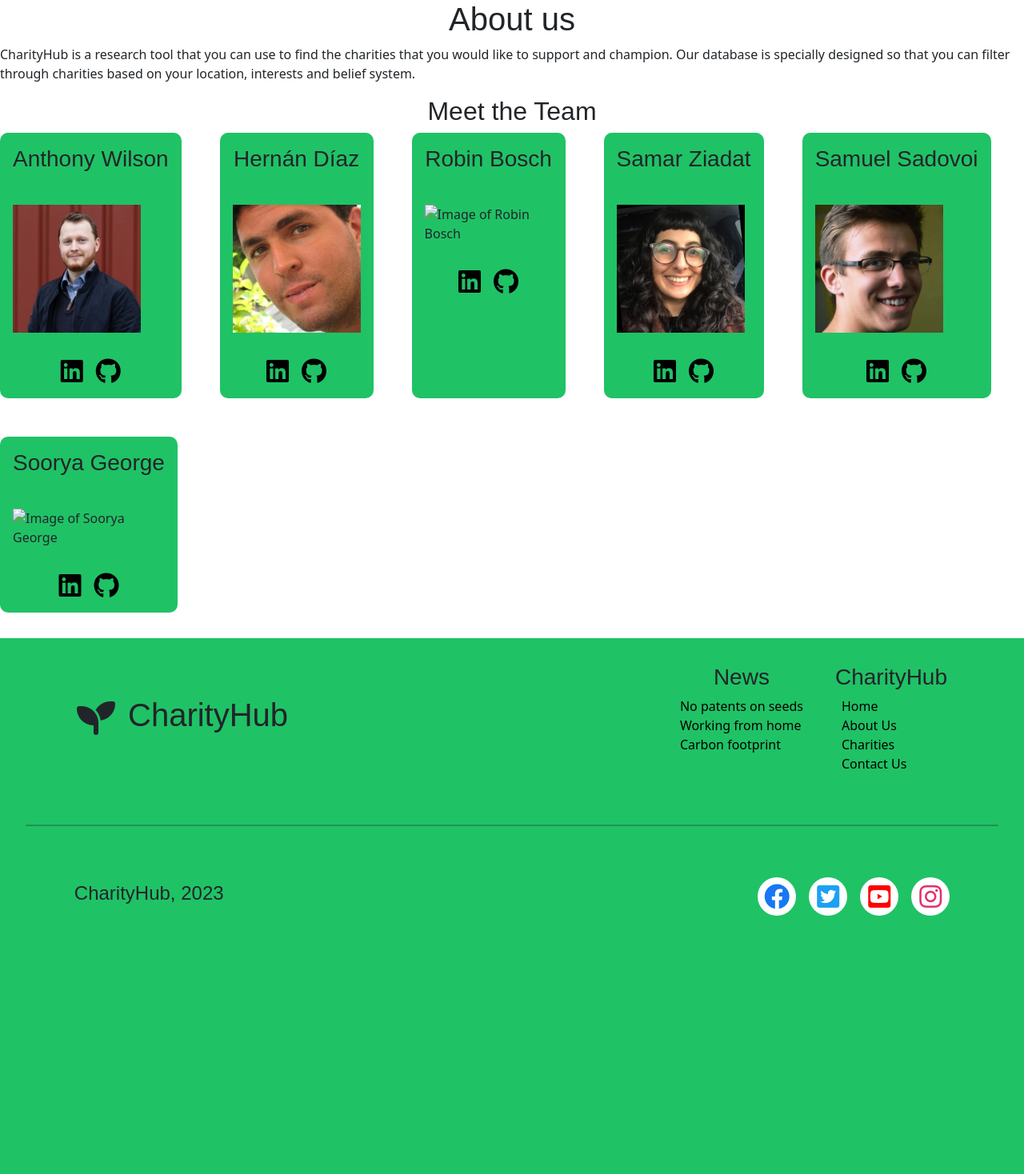
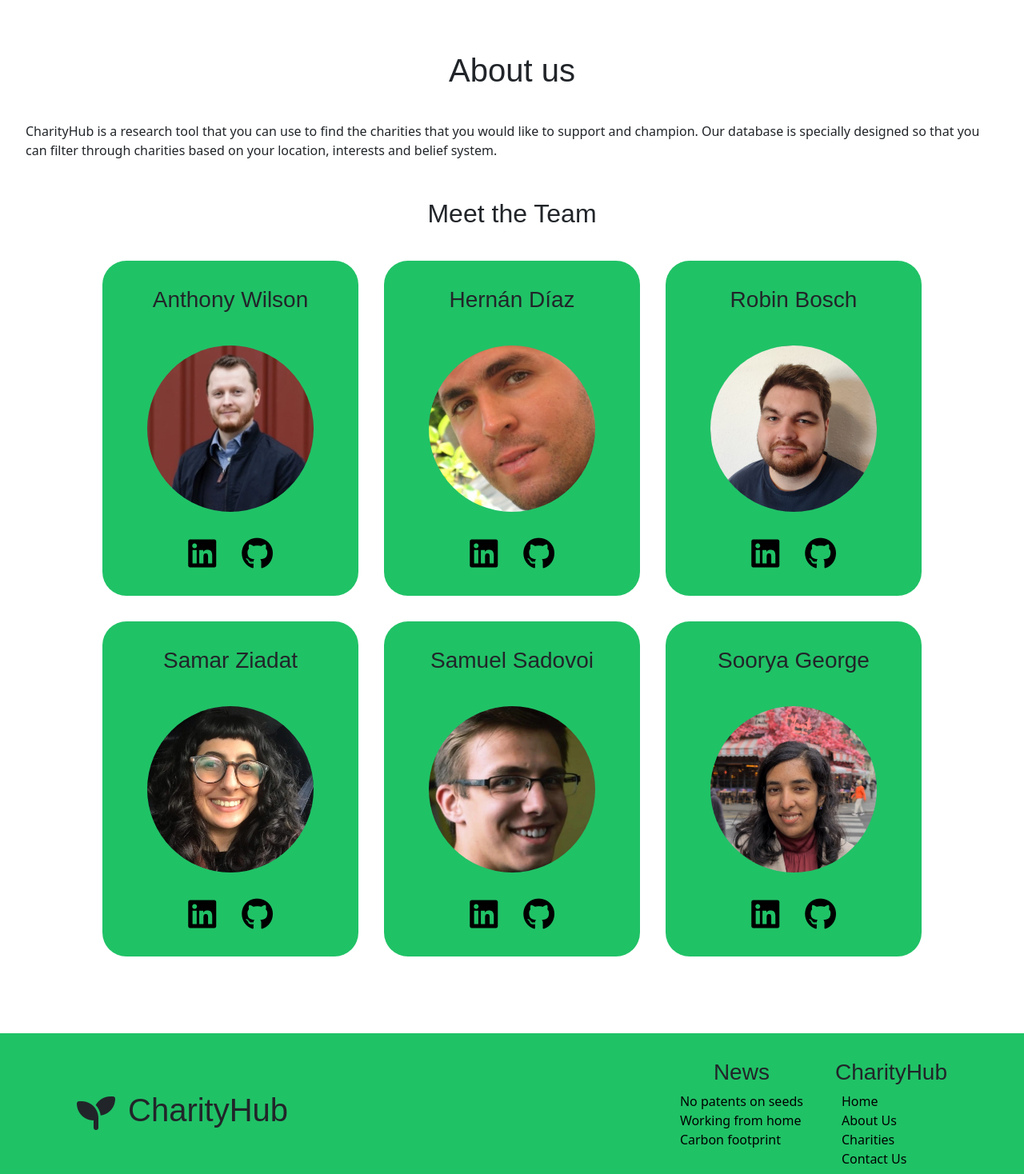
Before and after one commit to alphaClass6143/hackathon-2023-charityhub, a Flask app: page /about-us in a window 1280 px wide. Shown: the part 88-1556 px from the top of the page at 80% size. Before the commit the page ends 1233 px from the top, so only its background shows below. Run offline with Flask 2, Linux system fonts and the light colour scheme.

Commit message:
Fix the about us page

```diff
--- a/app/assets/css/about-us.css
+++ b/app/assets/css/about-us.css
@@ -1,15 +1,25 @@
+.main {
+    margin:2rem 0rem 4rem 0rem;
+    gap:2rem;
+    padding:2rem;
+}
+
 #about-team-container {
     display:flex;
+    justify-content: center;
     flex-wrap: wrap;
-    gap:3rem;
+    gap:2rem;
+    width:clamp(10rem, 90vw, 80rem);
 }
 
 .contributor-profile {
     display:flex;
+    width:20rem;
+    align-items: center;
     flex-direction: column;
-    padding:1rem;
+    padding:2rem;
     gap:2rem;
-    border-radius: 10px;
+    border-radius: 30px;
     background-color: var(--primary-color);
 }
 
@@ -17,14 +27,64 @@
     display: flex;
     width:100%;
     justify-content: center;
-    gap:1rem;
+    gap:2rem;
 }
+
+
 
 .contributor-links a i {
     color:black;
-    font-size:2rem;
+    font-size:2.5rem;
 }
 
 img {
-    width: 10em;
+    width: 13rem;
+    border-radius: 50%;
 }
+
+
+
+
+
+
+
+
+
+
+
+/* this is something hidden and you shouldn't really look at it */
+/* ok I will say it: this is a profile spinner as a little surprise whoeever wants it */
+/* .contributor-profile:nth-child(1) img {
+    transition: 0.5s;
+}
+
+.contributor-profile:nth-child(1) img:hover {
+    transition: 0.5s;
+    transform:rotate(180deg);
+} */
+
+/* this definetly isn't the animation that makes one profile picture spin out of the screen when clicked... */
+@keyframes profile-madness  {
+    0% {
+        transform: translateX(0%);
+    }
+    50% {
+        transform: translateX(1000%) rotate(1440deg);
+
+    }
+    51% {
+        transform: translateY(-700%)
+    }
+    95% {
+        transform: translateX(0%)
+    }
+    97% {
+        transform: translateY(5%)
+    }
+    99% {
+        transform: translateY(1%)
+    }
+    100% {
+        transform: translateY(0%)
+    }
+}
--- a/app/templates/about_us.html
+++ b/app/templates/about_us.html
@@ -15,7 +15,7 @@
     <div id="about-team-container">
         <div class="contributor-profile">
             <h3>Anthony Wilson</h3>
-            <img src="https://raw.githubusercontent.com/alphaClass6143/hackathon-2023-charityhub/main/app/assets/images/contributors/about-anthony.webp" alt="Image of Anthony Wilson">
+            <img src="{{ url_for('static', filename='images/contributors/about-anthony.webp') }}" alt="Image of Anthony Wilson">
             <div class="contributor-links">
                 <a href="https://www.linkedin.com/in/anthony-wilson-39494283/" target="_blank" rel="noopener" aria-label="Opens LinkedIn profile in new window">
                     <i class="fa-brands fa-linkedin"></i>
@@ -27,7 +27,7 @@
         </div>
         <div class="contributor-profile">
             <h3>Hernán Díaz</h3>
-            <img src="https://raw.githubusercontent.com/alphaClass6143/hackathon-2023-charityhub/main/app/assets/images/contributors/about-hernan.webp" alt="Image of Hernán Díaz">
+            <img src="{{ url_for('static', filename='images/contributors/about-hernan.webp') }}" alt="Image of Hernán Díaz">
             <div class="contributor-links">
                 <a href="" target="_blank" aria-label="Opens LinkedIn profile in new window">
                     <i class="fa-brands fa-linkedin"></i>
@@ -39,7 +39,7 @@
         </div>
         <div class="contributor-profile">
             <h3>Robin Bosch</h3>
-            <img src="" alt="Image of Robin Bosch">
+            <img src="{{ url_for('static', filename='images/contributors/about-robin.webp') }}" alt="Image of Robin Bosch">
             <div class="contributor-links">
                 <a href="https://www.linkedin.com/in/robin-bosch-437033163/" target="_blank" rel="noopener" aria-label="Opens LinkedIn profile in new window">
                     <i class="fa-brands fa-linkedin"></i>
@@ -51,7 +51,7 @@
         </div>
         <div class="contributor-profile">
             <h3>Samar Ziadat</h3>
-            <img src="https://raw.githubusercontent.com/alphaClass6143/hackathon-2023-charityhub/main/app/assets/images/contributors/about-samar.webp" alt="Image of Samar Ziadat">
+            <img src="{{ url_for('static', filename='images/contributors/about-samar.webp') }}" alt="Image of Samar Ziadat">
             <div class="contributor-links">
                 <a href="" target="_blank" rel="noopener" aria-label="Opens LinkedIn profile in new window">
                     <i class="fa-brands fa-linkedin"></i>
@@ -63,7 +63,7 @@
         </div>
         <div class="contributor-profile">
             <h3>Samuel Sadovoi</h3>
-            <img src="https://raw.githubusercontent.com/alphaClass6143/hackathon-2023-charityhub/main/app/assets/images/contributors/about-samuel.webp" alt="Image of Samuel Sadovoi">
+            <img src="{{ url_for('static', filename='images/contributors/about-samuel.webp') }}" alt="Image of Samuel Sadovoi">
             <div class="contributor-links">
                 <a href="" target="_blank" aria-label="Opens LinkedIn profile in new window">
                     <i class="fa-brands fa-linkedin"></i>
@@ -75,9 +75,9 @@
         </div>
         <div class="contributor-profile">
             <h3>Soorya George</h3>
-            <img src="" alt="Image of Soorya George">
+            <img src="{{ url_for('static', filename='images/contributors/about-soorya.webp') }}" alt="Image of Soorya George">
             <div class="contributor-links">
-                <a href="" target="_blank" aria-label="Opens LinkedIn profile in new window">
+                <a href="https://www.linkedin.com/in/soorya-george-6707a024a/" target="_blank" aria-label="Opens LinkedIn profile in new window">
                     <i class="fa-brands fa-linkedin"></i>
                 </a>
                 <a href="https://github.com/SooryaGeorge7" target="_blank" aria-label="Opens Github profile in new window">
@@ -87,5 +87,17 @@
         </div>
     </div>
 </main>
+<script>
+    //I wanted something unique (and something funny in there to lighten the mood up)
+    document.querySelector(".contributor-profile:nth-child(3) img").addEventListener("click", function() {
+        document.querySelector(".contributor-profile:nth-child(3) img").style.animation="profile-madness 2s ease-in-out";
+        document.querySelector(".main").style.overflow="hidden";
+
+        setTimeout(function() {
+            document.querySelector(".contributor-profile:nth-child(3) img").style.animation = "";
+            document.querySelector(".main").style.overflow="";
+        }, 2500)
+    })
+</script>
 
 {% endblock %}
--- a/app/templates/base.html
+++ b/app/templates/base.html
@@ -30,26 +30,17 @@
             <h1>CharityHub</h1>
         </div>
 
-
         <form method="GET" action="{{ url_for('search') }}" class="search-input-group">
             <input type="search" class="" placeholder="Search" id="query" name="query" aria-label="Search box" required>
             <button type="submit" class="search-submit-btn" aria-label="Search button"><i class="fa-solid fa-magnifying-glass"></i></button>
         </form>
 
-        <!-- <section> -->
-            <!-- <div id="menu-btn" for="menu-button">
-                <span></span>
-                <span></span>
-                <span></span>
-                <span>Menu</span>
-            </div> -->
         <nav class="nav" id="main-nav">
             <a href="{{ url_for('index') }}" aria-label="Opens home page">Home</a>
             <a href="{{ url_for('about_us') }}" aria-label="Opens about us page">About Us</a>
             <a href="{{ url_for('charities') }}" aria-label="Opens list of all charities">Charities</a>
             <a href="{{ url_for('contact_us') }}" aria-label="Opens contact us page ">Contact Us</a>
         </nav>
-        <!-- </section> -->
 
     </header>
 
@@ -110,14 +101,4 @@
 
     </footer>
 </body>
-<script>
-    document.querySelector("#burger-btn").addEventListener("click", function() {
-        if(document.querySelector("#main-nav").classList.contains("active")) {
-            document.querySelector("#main-nav").classList.remove("active")
-        }
-        else {
-            document.querySelector("#main-nav").classList.add("active")
-        }
-    })
-</script>
 </html>
```
Also changed, not shown: app/assets/images/contributors/about-robin.webp (added), app/assets/images/contributors/about-soorya.webp (added). Lines whose indentation alone changed are shown as unchanged.
